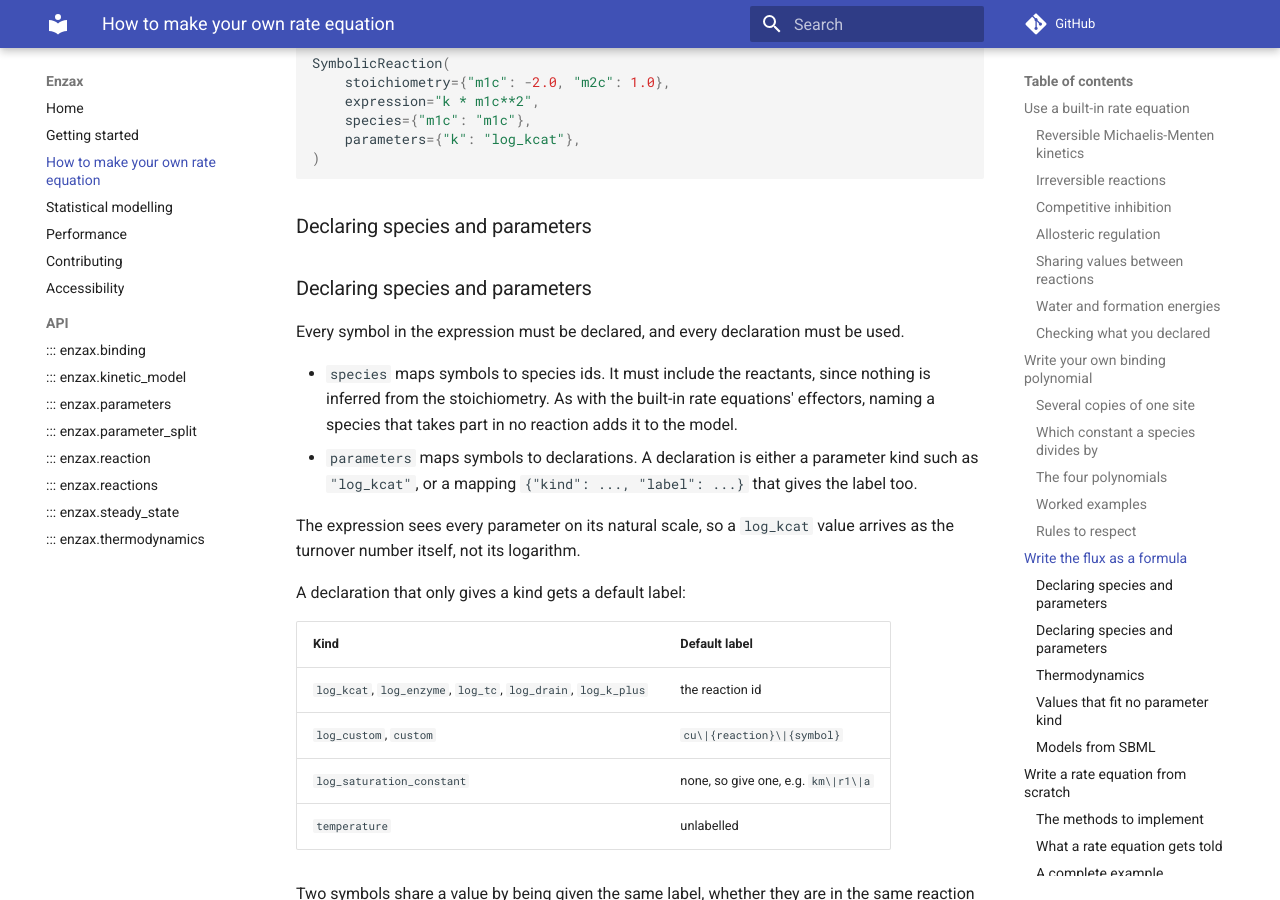
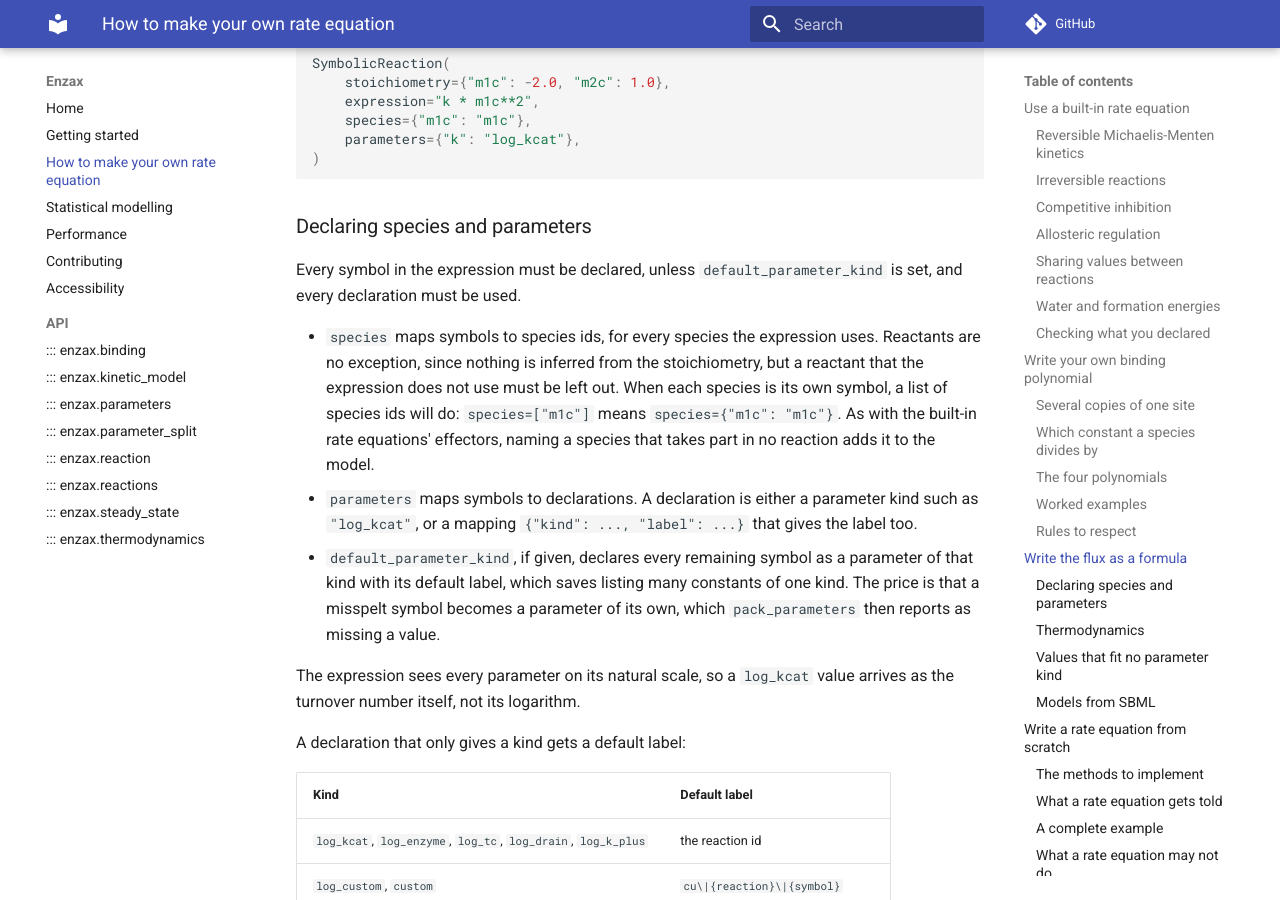
Before and after one commit to dtu-qmcm/enzax, an MkDocs documentation site: the page built from docs/custom_rate_equations.md, in a window 1280 px wide and 900 px high, scrolled down 11638 px. Built offline with MkDocs 1.6.1 and Material for MkDocs 9.7.7, drawn with Linux system fonts in a browser that asks for light colours; comment, search, counter and statistics services are not loaded.

Commit message:
Pin diffrax-bdf's DAE branch and update the SymbolicReaction docs
pyproject.toml pins diffrax-bdf to 01b4502 on its semi_explicit_dae
branch, replacing the local path used during development.

The SymbolicReaction section of docs/custom_rate_equations.md now
describes list-form species and default_parameter_kind, and no longer
says that species must include every reactant: it lists the species the
expression uses, and an unused declaration is an error.

Co-Authored-By: Claude Opus 5.5 <noreply@anthropic.com>

```diff
--- a/docs/custom_rate_equations.md
+++ b/docs/custom_rate_equations.md
@@ -396,12 +396,11 @@ SymbolicReaction(
 
 ### Declaring species and parameters
 
-### Declaring species and parameters
+Every symbol in the expression must be declared, unless `default_parameter_kind` is set, and every declaration must be used.
 
-Every symbol in the expression must be declared, and every declaration must be used.
-
-- `species` maps symbols to species ids. It must include the reactants, since nothing is inferred from the stoichiometry. As with the built-in rate equations' effectors, naming a species that takes part in no reaction adds it to the model.
+- `species` maps symbols to species ids, for every species the expression uses. Reactants are no exception, since nothing is inferred from the stoichiometry, but a reactant that the expression does not use must be left out. When each species is its own symbol, a list of species ids will do: `species=["m1c"]` means `species={"m1c": "m1c"}`. As with the built-in rate equations' effectors, naming a species that takes part in no reaction adds it to the model.
 - `parameters` maps symbols to declarations. A declaration is either a parameter kind such as `"log_kcat"`, or a mapping `{"kind": ..., "label": ...}` that gives the label too.
+- `default_parameter_kind`, if given, declares every remaining symbol as a parameter of that kind with its default label, which saves listing many constants of one kind. The price is that a misspelt symbol becomes a parameter of its own, which `pack_parameters` then reports as missing a value.
 
 The expression sees every parameter on its natural scale, so a `log_kcat` value arrives as the turnover number itself, not its logarithm.
 
--- a/pyproject.toml
+++ b/pyproject.toml
@@ -72,7 +72,7 @@ known-first-party = ["enzax"]
 [dependency-groups]
 mcmc = [
     "blackjax-utils @ git+https://github.com/teddygroves/blackjax-utils.git ; python_version >= '3.13'",
-    "diffrax-bdf @ git+https://github.com/dtu-qmcm/diffrax-bdf.git ; python_version >= '3.13'",
+    "diffrax-bdf @ git+https://github.com/dtu-qmcm/diffrax-bdf.git@01b4502924087ab2f3baea1c2f92508b2149f040 ; python_version >= '3.13'",
     "grapevine-mcmc @ git+https://github.com/dtu-qmcm/grapevine.git ; python_version >= '3.13'",
     "blackjax[progress]>=1.6.2",
     "matplotlib>=3.9",
@@ -83,6 +83,3 @@ dev = [
     "pytest>=9.0.3",
     "requests>=2.32.5",
 ]
-
-[tool.uv.sources]
-diffrax-bdf = { path = "../../teddygroves/diffrax-bdf", editable = true }
```
